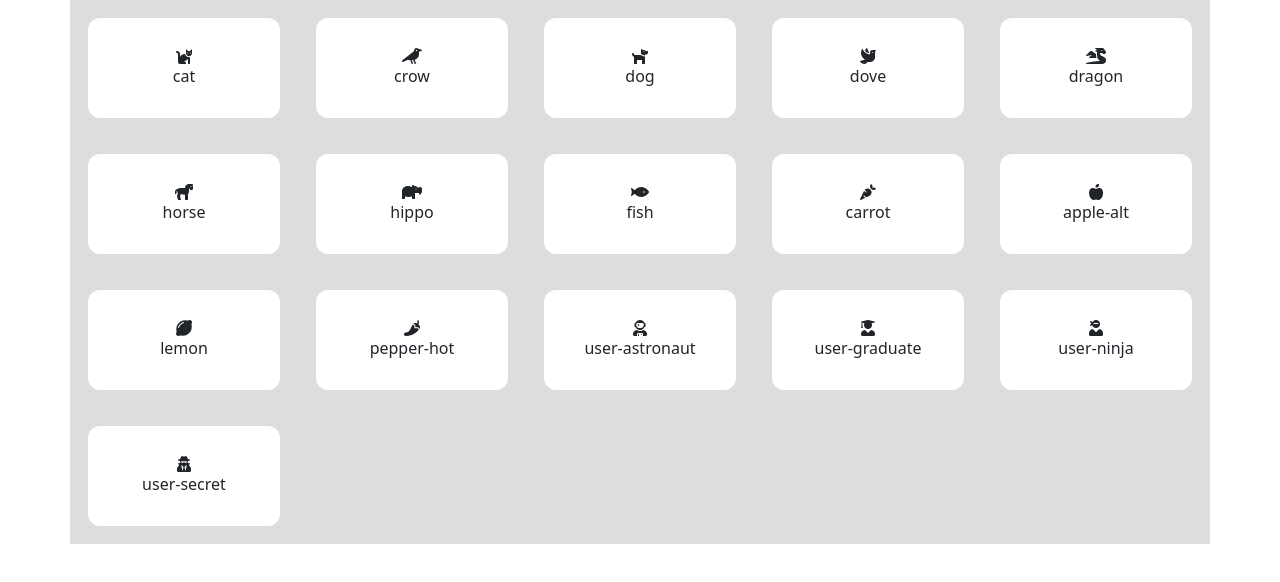
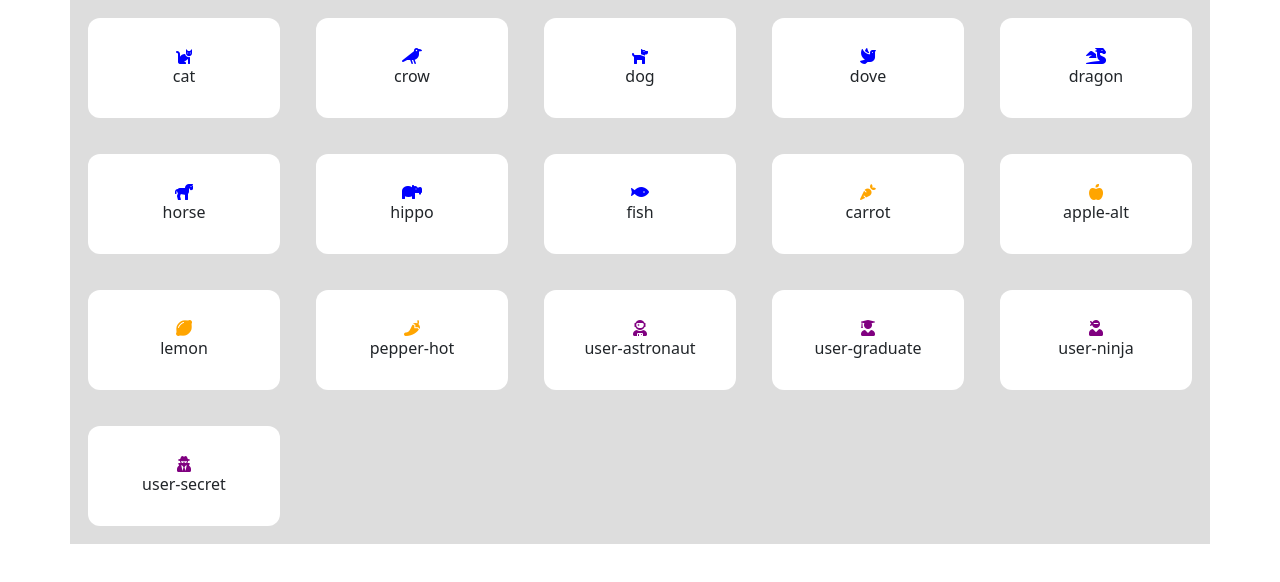
Before and after one commit to pHedi3/js-es6-icons, a plain HTML site: page index.html in a window 1280 px wide. Drawn offline with nearby package versions, Linux system fonts and the light colour scheme.

Commit message:
parte due finita

```diff
--- a/css/style.css
+++ b/css/style.css
@@ -20,6 +20,18 @@
     width: 100%;
 }
 
+.icon-tag i.user {
+    color: purple;
+}
+
+.icon-tag i.animal {
+    color: blue;
+}
+
+.icon-tag i.vegetable {
+    color: orange;
+}
+
 .icon-tag .name {
     width: 100%;
 }
--- a/js/script.js
+++ b/js/script.js
@@ -100,10 +100,10 @@ const stampIcon = document.querySelector('.icon-container')
 
 
 icons.forEach((icons) => {
-    const {name,prefix,family} = icons
+    const {name,prefix,family,type} = icons
 stampIcon.innerHTML +=
     `<div class="icon-tag">
-        <i class="${family} ${prefix}${name}"></i>
+        <i class="${family} ${prefix}${name} ${type}"></i>
         <div class="name">${name}</div>
     </div>
     `
```
